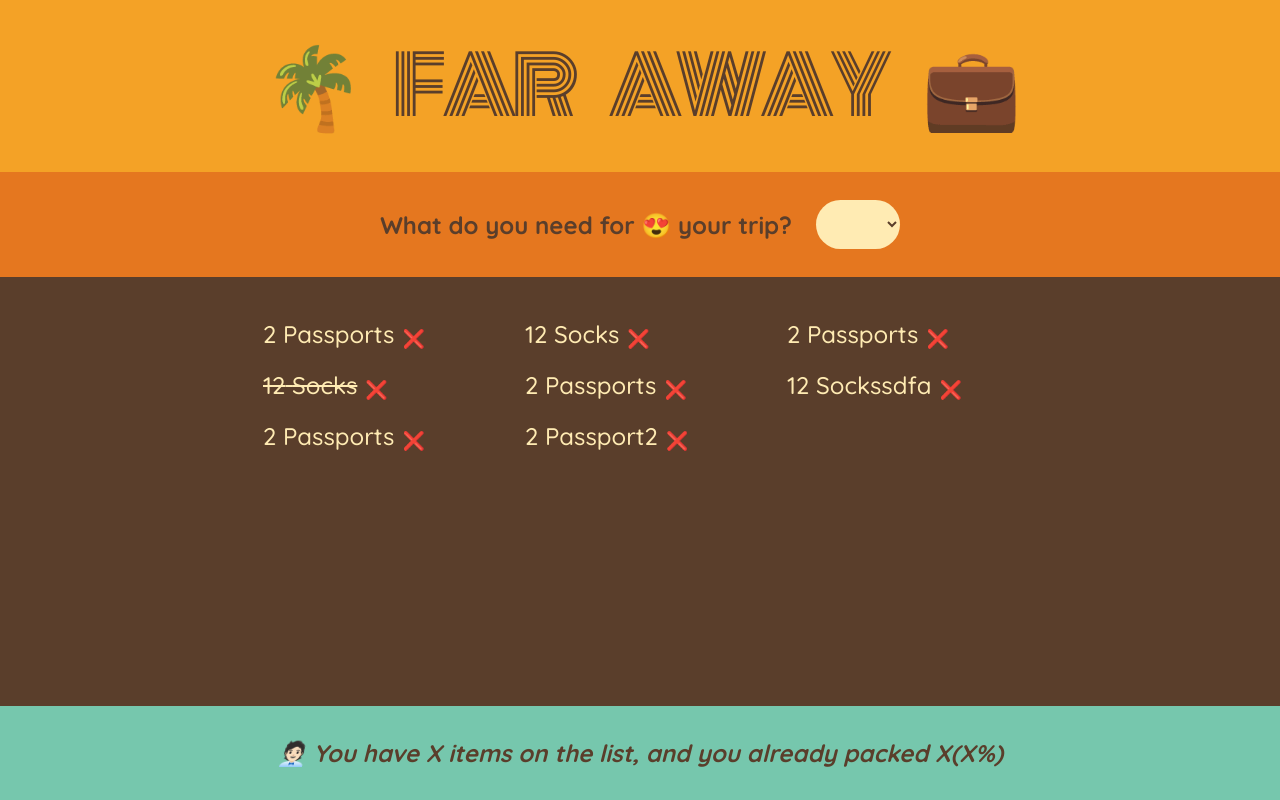
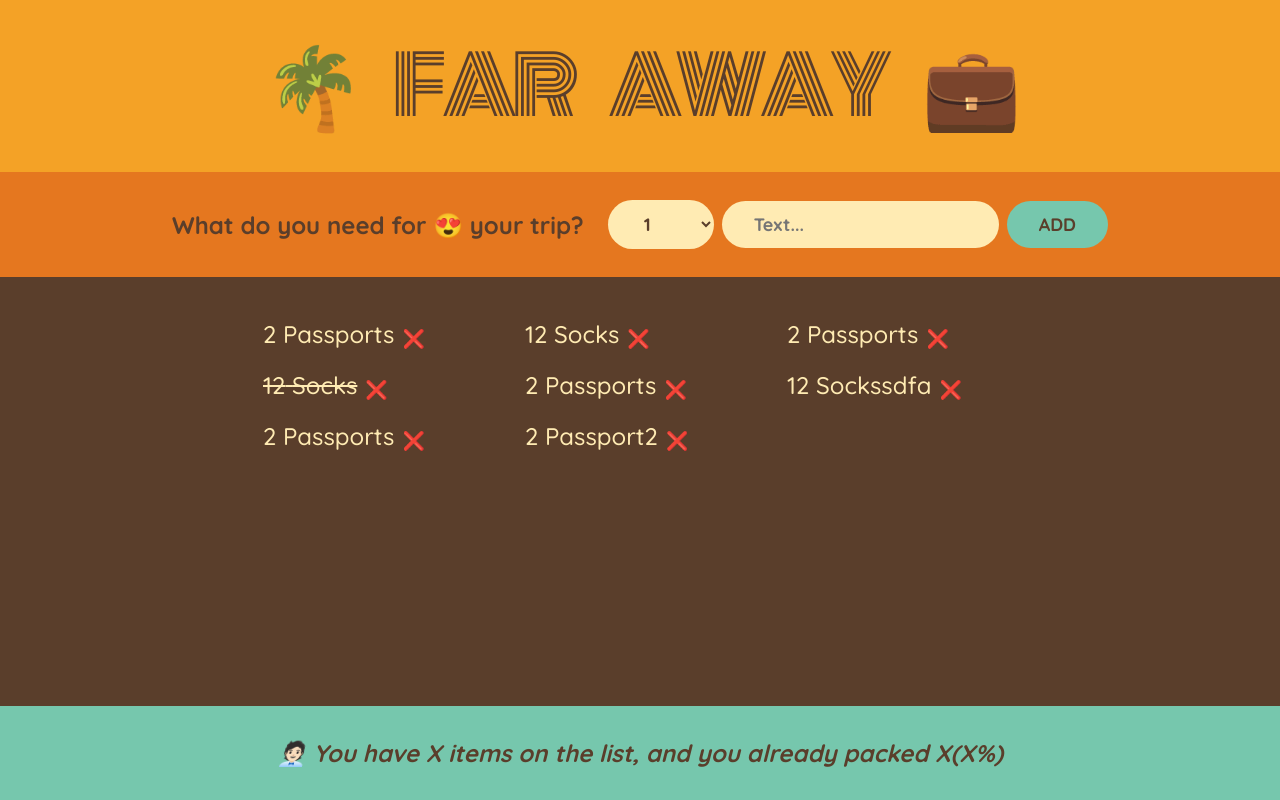
Before and after one commit to Arjunliljo/travel-list, a React (Create React App) app: page / in a window 1280 px wide. Built offline with nearby package versions, Linux system fonts and the light colour scheme.

Commit message:
made options functionality

```diff
--- a/src/App.js
+++ b/src/App.js
@@ -36,14 +36,16 @@
 
 function Form() {
   return (
-    <div className="add-form">
+    <form className="add-form">
       <h3>What do you need for 😍 your trip?</h3>
       <select>
-        <options value={1}>1</options>
-        <options value={1}>2</options>
-        <options value={1}>3</options>
+        {Array.from({ length: 20 }, (_, i) => i + 1).map((num) => {
+          return <option value={num}>{num}</option>;
+        })}
       </select>
-    </div>
+      <input type="text" placeholder="Text..." />
+      <button>add</button>
+    </form>
   );
 }
 
```
